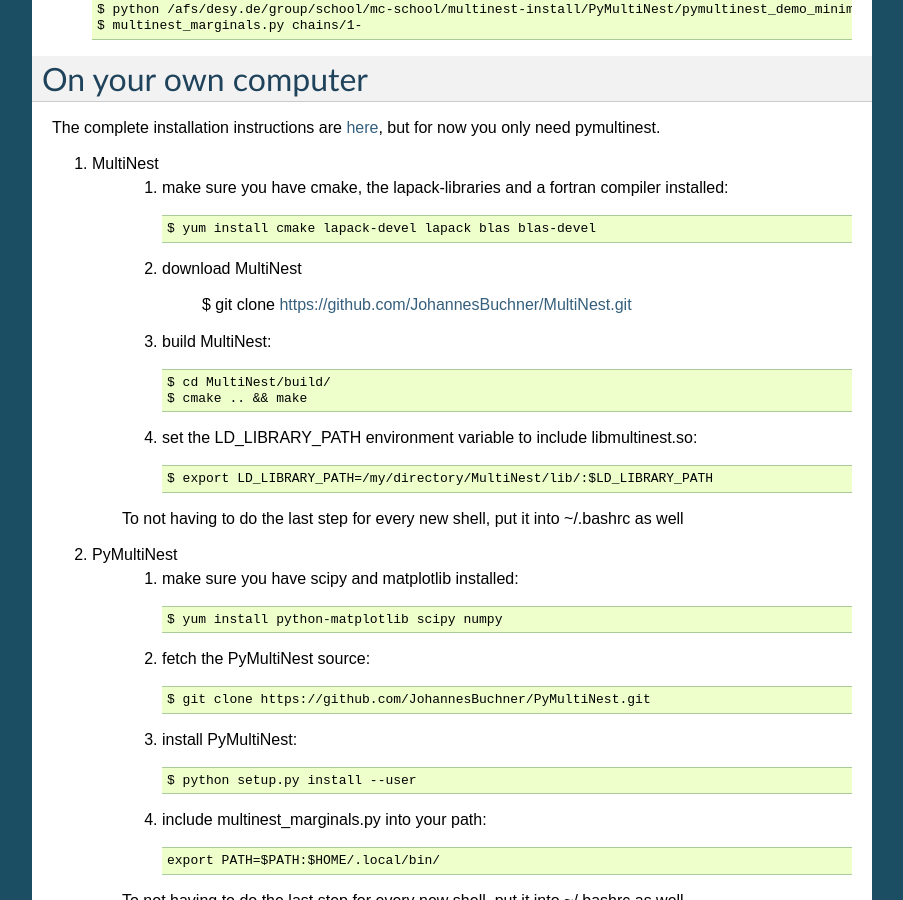
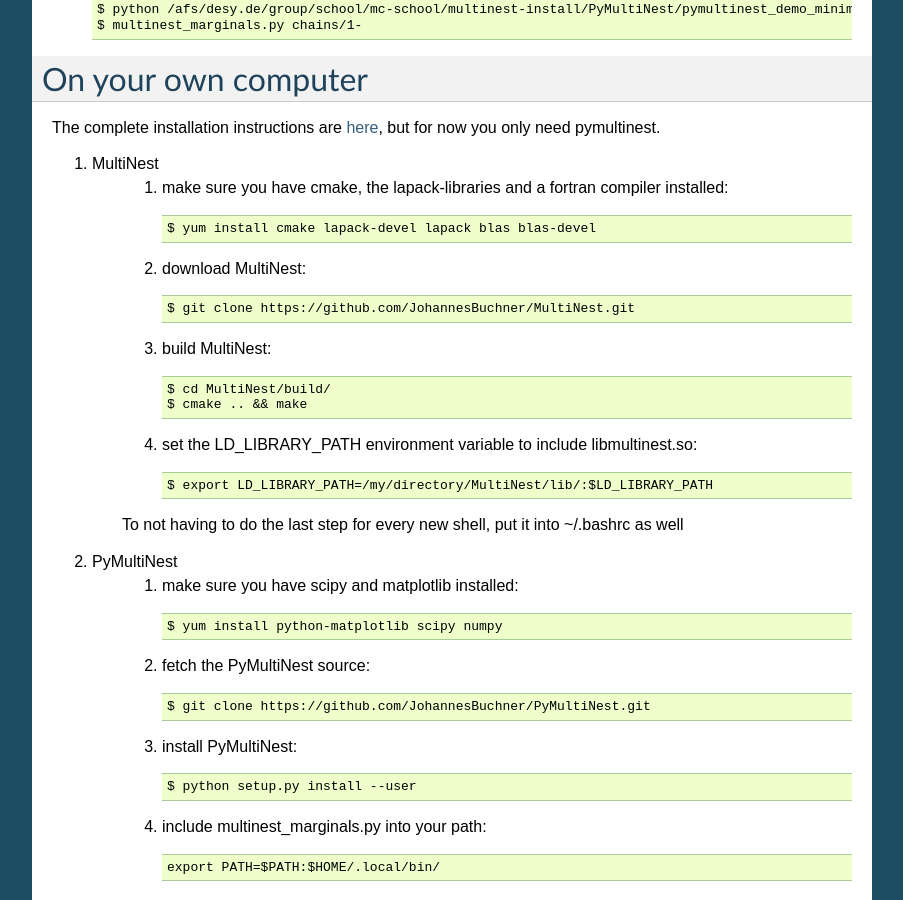
Before and after one commit to JohannesBuchner/pymultinest-tutorial, a Sphinx documentation site: the page built from doc/source/install.rst, in a window 1280 px wide and 900 px high, scrolled down 396 px. Shown: the whole window, without its empty margins (198-1101 px from the left). Built offline with Sphinx 7.4.7, drawn with Linux system fonts in a browser that asks for light colours; formulas are drawn with MathJax 3.

Commit message:
formatting

```diff
--- a/doc/source/install.rst
+++ b/doc/source/install.rst
@@ -32,7 +32,7 @@ The complete installation instructions are `here <http://johannesbuchner.github.
 
 		$ yum install cmake lapack-devel lapack blas blas-devel
 
-	2. download MultiNest
+	2. download MultiNest::
 
 		$ git clone https://github.com/JohannesBuchner/MultiNest.git
 
```
